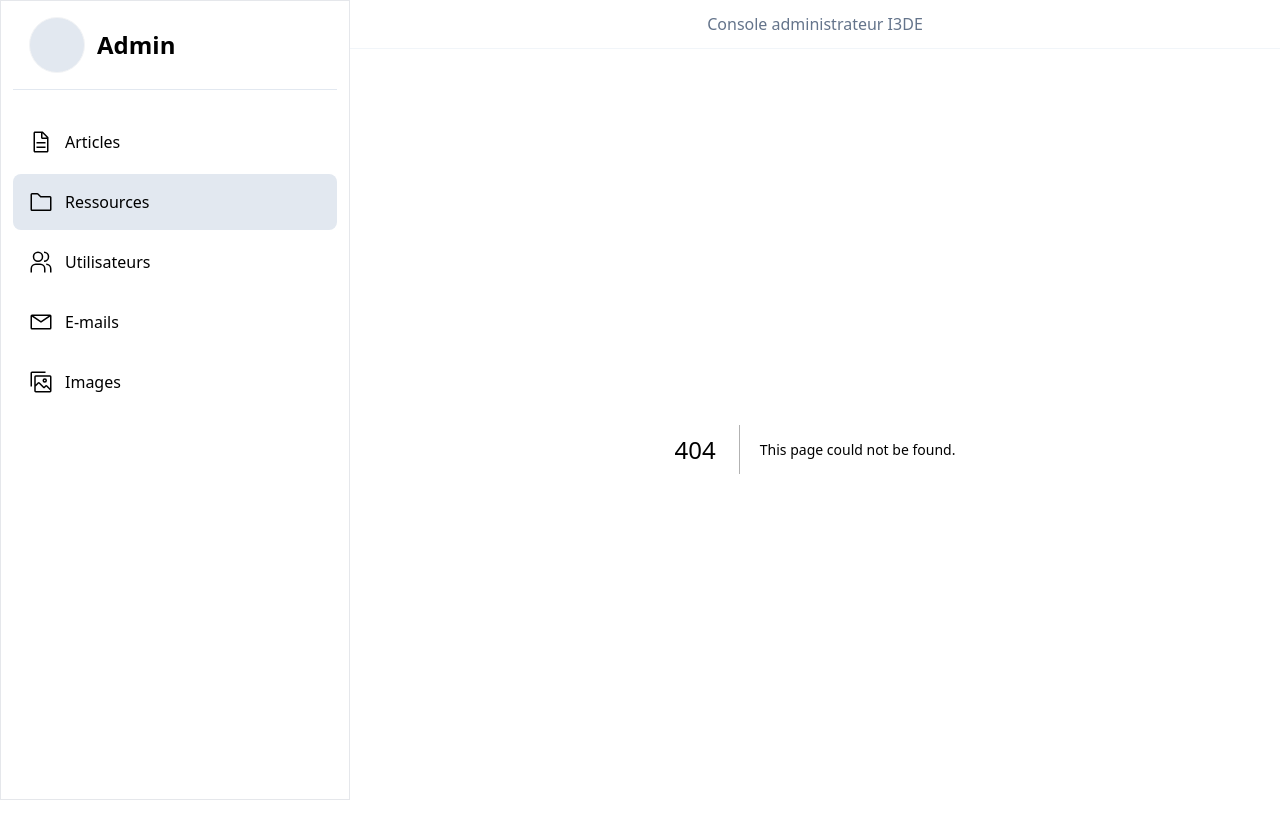
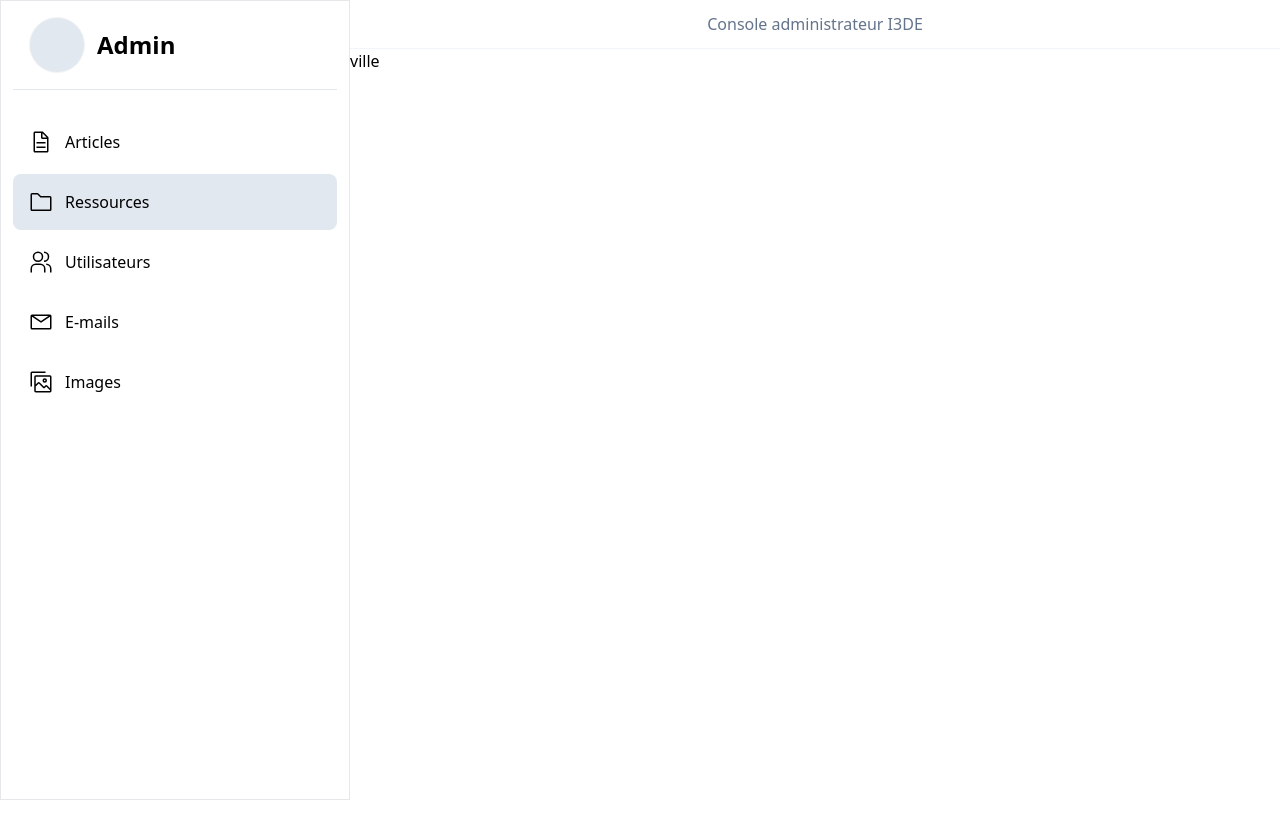
Before and after one commit to junior-boop/admin, a Next.js app: page /ressources in a window 1280 px wide. Before the commit this address had no page. Shown: the top 838 px of the page. After the commit the page ends 800 px from the top, so only its background shows below. Built offline with nearby package versions, Linux system fonts and the light colour scheme.

Commit message:
06/09/2023

```diff
--- /dev/null
+++ b/app/ressources/page.jsx
@@ -0,0 +1,12 @@
+
+const getData = async () => {
+    const response = await fetch
+}
+
+export default function Ressources(){
+    return(
+        <div>
+            ville
+        </div>
+    )
+}
```
